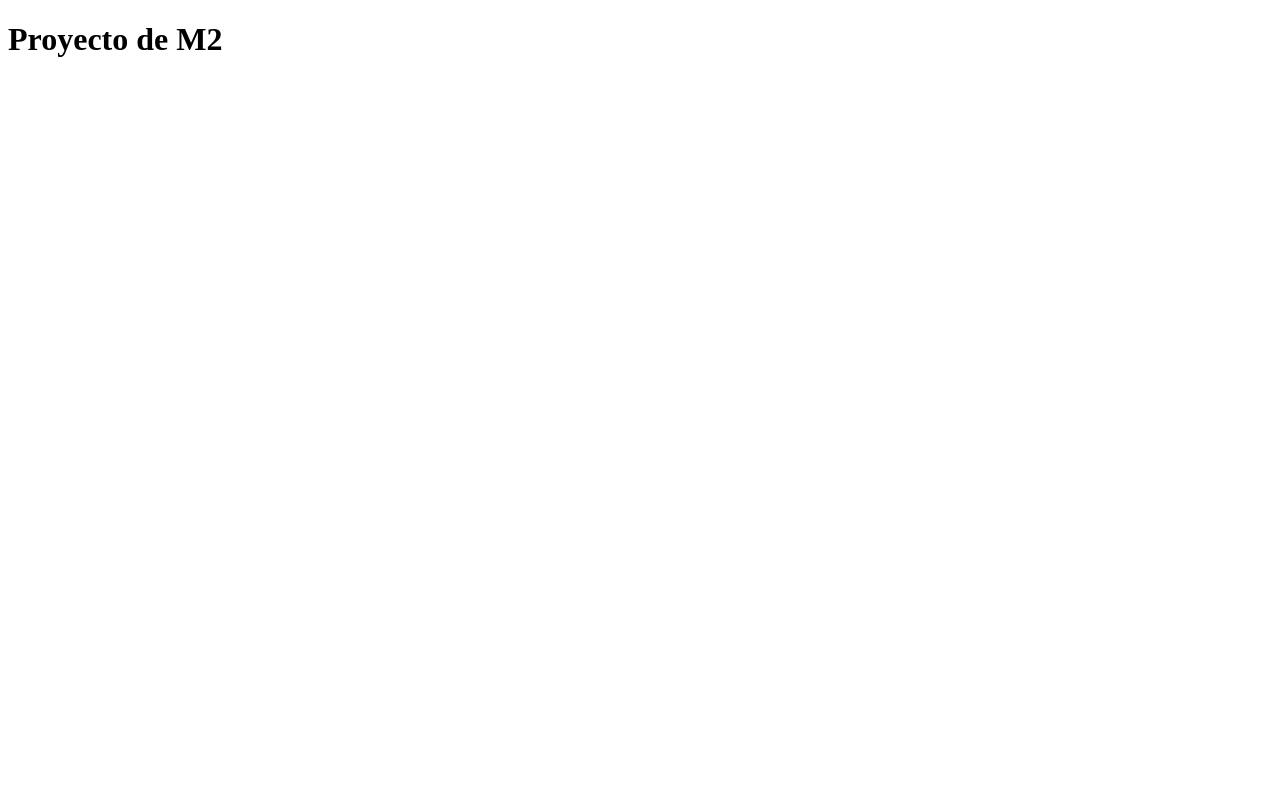
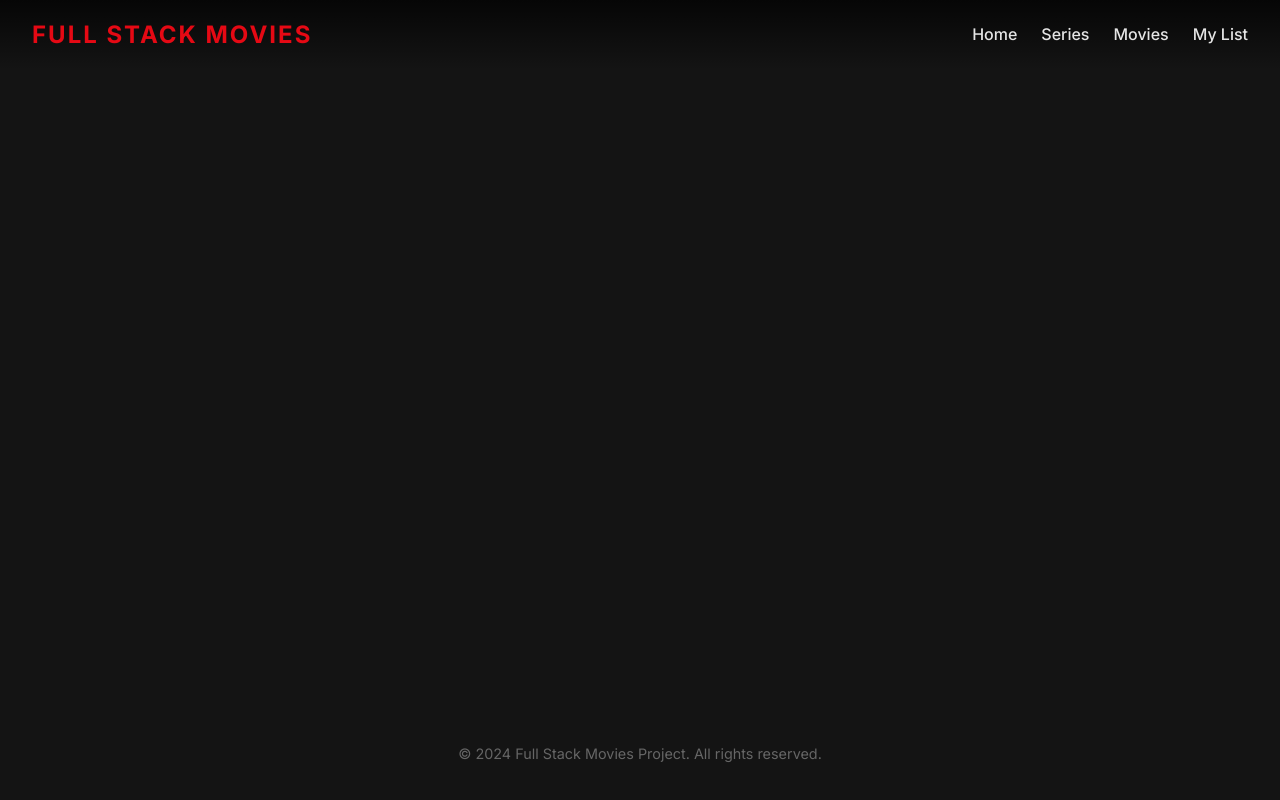
Before and after one commit to AngelBlackBlue/movies-full-stack, a website: page front/index.html in a window 1280 px wide. Drawn offline with Linux system fonts and the light colour scheme.

Commit message:
feat: style

```diff
--- a/front/index.html
+++ b/front/index.html
@@ -1,14 +1,45 @@
 <!DOCTYPE html>
 <html lang="en">
+
 <head>
   <meta charset="UTF-8" />
   <meta name="viewport" content="width=device-width, initial-scale=1.0" />
-    <title>Document</title>
+  <title>Full Stack MOVIES</title>
+  <!-- Google Fonts -->
+  <link rel="preconnect" href="https://fonts.googleapis.com">
+  <link rel="preconnect" href="https://fonts.gstatic.com" crossorigin>
+  <link href="https://fonts.googleapis.com/css2?family=Inter:wght@400;500;700&display=swap" rel="stylesheet">
+
+  <!-- CSS -->
+  <link rel="stylesheet" href="./styles/reset.css">
+  <link rel="stylesheet" href="./styles/styles.css">
 </head>
+
 <body>
-    <h1>Proyecto de M2</h1>
+  <header>
+    <div class="logo">Full Stack Movies</div>
+    <nav>
+      <ul>
+        <li><a href="#">Home</a></li>
+        <li><a href="#">Series</a></li>
+        <li><a href="#">Movies</a></li>
+        <li><a href="#">My List</a></li>
+      </ul>
+    </nav>
+  </header>
+
+  <main>
+    <div id="movies-container">
+      <!-- Movies will be rendered here by JS -->
+    </div>
+  </main>
+
+  <footer>
+    <p>&copy; 2024 Full Stack Movies Project. All rights reserved.</p>
+  </footer>
 
   <script src="./scripts/tempData.js"></script>
   <script src="./scripts/index.js"></script>
 </body>
+
 </html>
--- /dev/null
+++ b/front/styles/reset.css
@@ -0,0 +1,32 @@
+/* CSS Reset */
+* {
+    margin: 0;
+    padding: 0;
+    box-sizing: border-box;
+}
+
+html, body {
+    height: 100%;
+    width: 100%;
+}
+
+ul, ol {
+    list-style: none;
+}
+
+a {
+    text-decoration: none;
+    color: inherit;
+}
+
+button {
+    border: none;
+    background: none;
+    cursor: pointer;
+    font: inherit;
+}
+
+img {
+    max-width: 100%;
+    display: block;
+}
--- /dev/null
+++ b/front/styles/styles.css
@@ -0,0 +1,109 @@
+:root {
+    --primary-bg: #141414;
+    --secondary-bg: #1f1f1f;
+    --text-color: #e5e5e5;
+    --accent-color: #e50914;
+    /* Netflix Red-ish */
+    --card-hover: #2f2f2f;
+    --font-main: 'Inter', sans-serif;
+}
+
+body {
+    font-family: var(--font-main);
+    background-color: var(--primary-bg);
+    color: var(--text-color);
+    line-height: 1.6;
+}
+
+/* Header & Navbar */
+header {
+    background-color: transparent;
+    padding: 1rem 2rem;
+    background: linear-gradient(to bottom, rgba(0, 0, 0, 0.7), transparent);
+    position: sticky;
+    top: 0;
+    z-index: 100;
+    display: flex;
+    justify-content: space-between;
+    align-items: center;
+}
+
+.logo {
+    font-size: 1.5rem;
+    font-weight: 700;
+    color: var(--accent-color);
+    text-transform: uppercase;
+    letter-spacing: 2px;
+}
+
+nav ul {
+    display: flex;
+    gap: 1.5rem;
+}
+
+nav a {
+    font-weight: 500;
+    transition: color 0.3s;
+}
+
+nav a:hover {
+    color: #fff;
+}
+
+/* Movies Container */
+main {
+    padding: 2rem;
+    min-height: 80vh;
+}
+
+#movies-container {
+    display: grid;
+    grid-template-columns: repeat(auto-fit, minmax(200px, 1fr));
+    gap: 2rem;
+    padding: 2rem 0;
+    max-width: 1200px;
+    margin: 0 auto;
+}
+
+.movie-card {
+    background-color: var(--secondary-bg);
+    border-radius: 8px;
+    overflow: hidden;
+    transition: transform 0.3s ease, box-shadow 0.3s ease;
+    cursor: pointer;
+}
+
+.movie-card:hover {
+    transform: scale(1.05);
+    box-shadow: 0 10px 20px rgba(0, 0, 0, 0.3);
+    z-index: 10;
+}
+
+.movie-card img {
+    width: 100%;
+    height: 300px;
+    object-fit: cover;
+}
+
+.movie-card h3 {
+    padding: 1rem;
+    font-size: 1.1rem;
+    white-space: nowrap;
+    overflow: hidden;
+    text-overflow: ellipsis;
+}
+
+.movie-card p {
+    padding: 0 1rem 1rem;
+    font-size: 0.9rem;
+    color: #aaa;
+}
+
+/* Footer */
+footer {
+    text-align: center;
+    padding: 2rem;
+    color: #666;
+    font-size: 0.9rem;
+    margin-top: auto;
+}
```
Also changed, not shown: 1 other file. Lines whose indentation alone changed are shown as unchanged.
